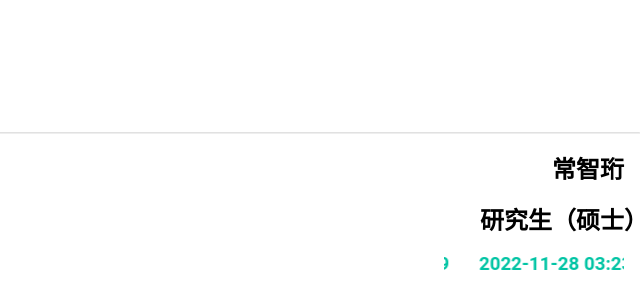
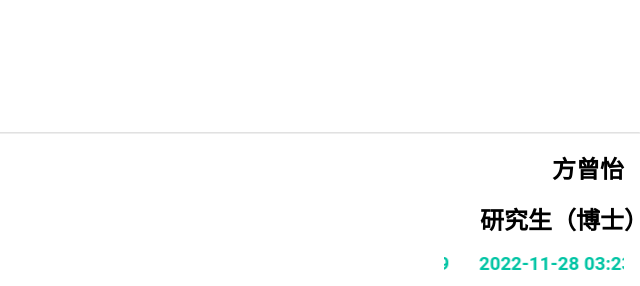
Before and after one commit to MilkDogHeng/fzy.in, a plain HTML site: page index.html in a window 1280 px wide. Shown: the top 286 px of the page, 640-1280 px from the left. Drawn offline with Linux system fonts and the light colour scheme.

Commit message:
Update index.html

```diff
--- a/index.html
+++ b/index.html
@@ -235,7 +235,7 @@
       <image class="logo" src="icon.jpeg" />
     </div>
     <script>
-      yourName='常智珩'
+      yourName='方曾怡'
       // yourDegree=prompt("聪花让你后输学位捏",'请填:本科生/研究生/博士生')
       // if(yourDegree == "本科生"){
       //   document.getElementById("pass-type").innerText="本科用户，入校授权有效！"
@@ -243,7 +243,7 @@
       // }
       // else if(yourDegree == "研究生"){
         document.getElementById("pass-type").innerText="研究生用户，入校授权有效！"
-        document.getElementById("degree").innerText=`研究生（硕士）`
+        document.getElementById("degree").innerText=`研究生（博士）`
         document.getElementById("degree").style.transform="translate(24px,0px)"
     //  }
     //  else if(yourDegree == "博士生"){
@@ -255,7 +255,7 @@
     //   alert("填错了，再来")
     //   location.reload(true)
     //  }
-     document.getElementById("nav-to-qr").onclick=function(){alert("点我干啥，傻瓜")}
+     document.getElementById("nav-to-qr").onclick=function(){alert("点我也没有男人")}
 
       document.getElementById("name").innerText=`${yourName}`
 
```
